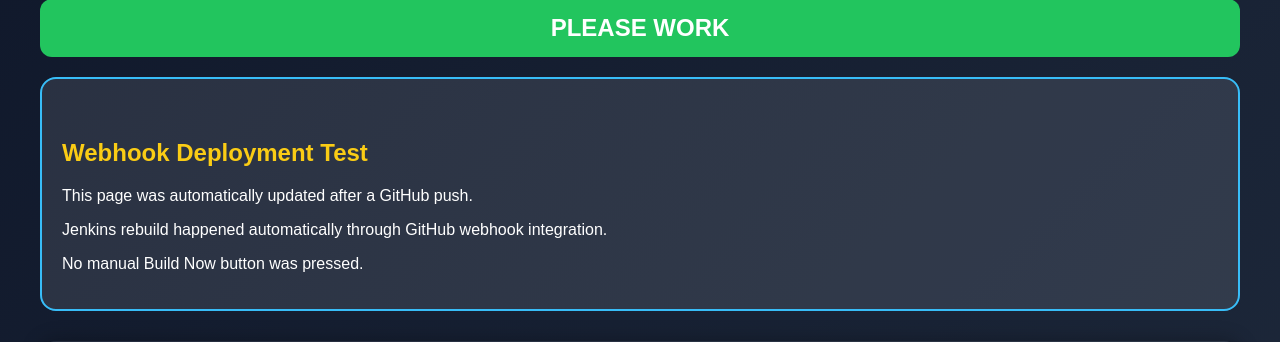
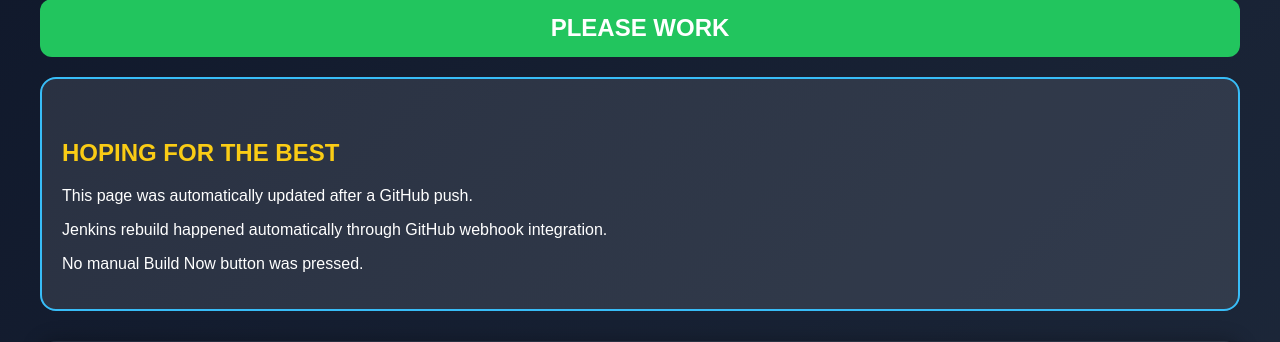
Before and after one commit to TassneemAmer/flask-notes-docker, a Flask app: page / in a window 1280 px wide. Shown: the part 277-619 px from the top of the page. Run offline with Flask 3, Linux system fonts and the light colour scheme; data that the repository does not hold is empty.

Commit message:
Revise index.html content and styling
Updated the content of the HTML page for the Flask Notes App, including changes to headings, styles, and text in the body.

```diff
--- a/app/templates/index.html
+++ b/app/templates/index.html
@@ -129,7 +129,7 @@
     margin-bottom: 30px;
     border: 2px solid #38bdf8;
 ">
-    <h2>Webhook Deployment Test</h2>
+    <h2>HOPING FOR THE BEST</h2>
     <p>
         This page was automatically updated after a GitHub push.
     </p>
```
